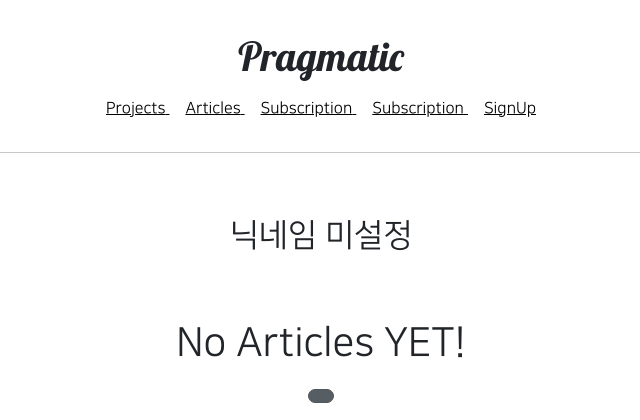
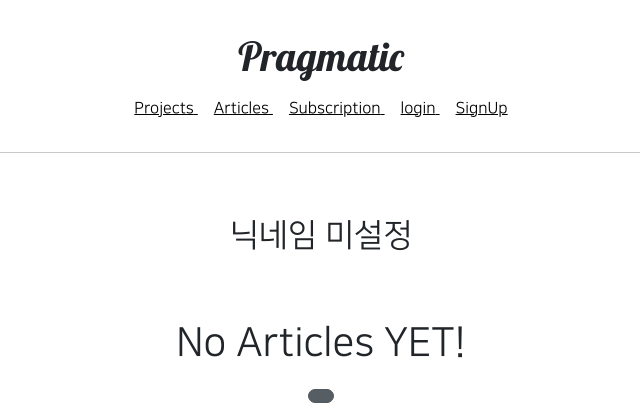
Before and after one commit to Mindlestick/Django-pragmatic, a Django app: template accountapp/templates/accountapp/detail.html in a window 1280 px wide. Shown: the top 420 px of the page, without its empty margins (319-959 px from the left). Run offline with Django 3.2, Linux system fonts and the light colour scheme; the template is opened without the code that fills it, so the values that code supplies are empty; some libraries are stand-ins or nearby versions.

Commit message:
login bug fix

```diff
--- a/templates/header.html
+++ b/templates/header.html
@@ -14,7 +14,7 @@
         </a>
         {% if not user.is_authenticated %} <!-- 로그인 했는지 -->
         <a href="{% url 'accountapp:login' %}?next={{ request.path }}" class="pragmatic_header_nav">
-            <span>Subscription</span>
+            <span>login</span>
         </a>
         <a href="{% url 'accountapp:create' %}" class="pragmatic_header_nav">
             <span>SignUp</span>
```
